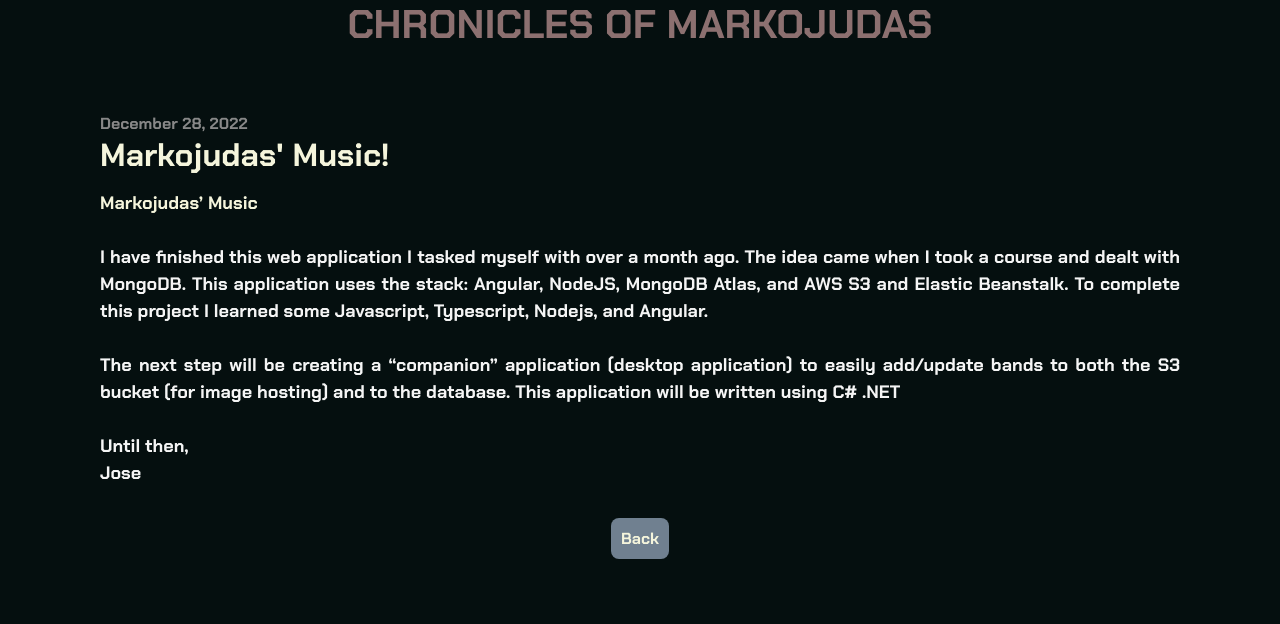
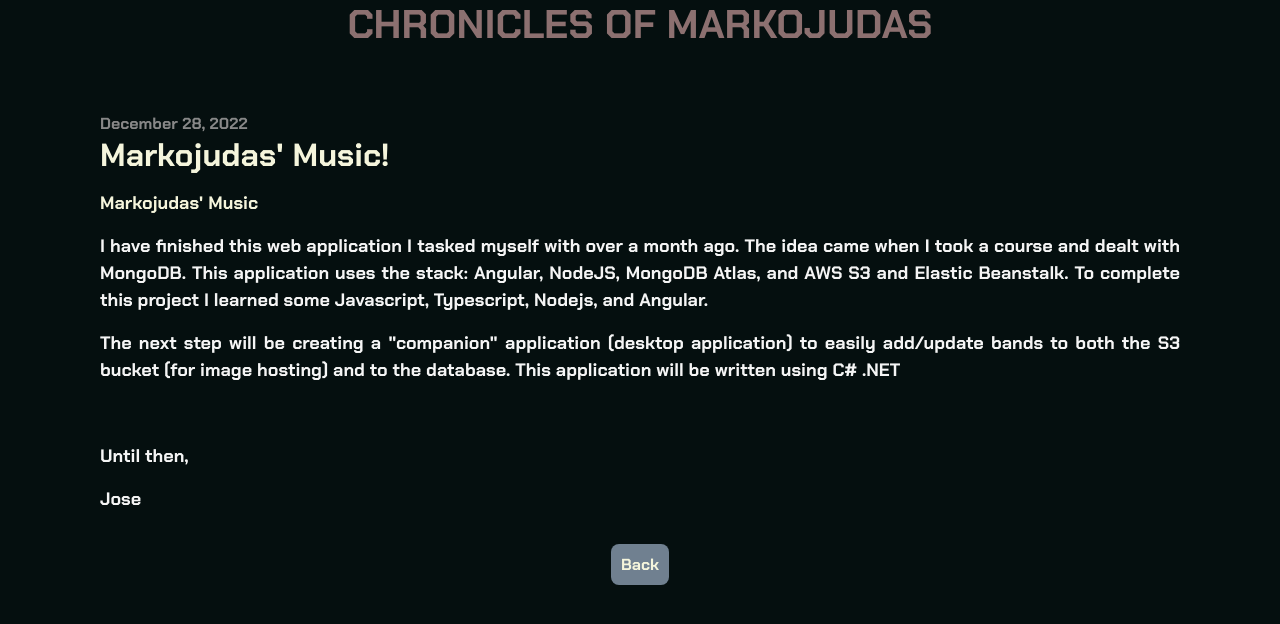
Before and after one commit to Markojudas/chronicles, a Jekyll site: the page built from _posts/2022-12-28-music-library.md, in a window 1280 px wide. Shown: the top 624 px of the page. Built offline with Jekyll 4.4.1, drawn with Linux system fonts in a browser that asks for light colours; nearby versions of some CDN libraries.

Commit message:
edit new post

```diff
--- a/_posts/2022-12-28-music-library.md
+++ b/_posts/2022-12-28-music-library.md
@@ -5,12 +5,10 @@ date: 2022-12-28 14:47
 
 <!-- markdownlint-disable -->
 
-<a href="http://markojudas-music-catalogue.s3-website-us-east-1.amazonaws.com/" target="_blank">Markojudas' Music</a><br><br>
-I have finished this web application I tasked myself with over a month ago. The idea came when I took a course and dealt with MongoDB.
-This application uses the stack: Angular, NodeJS, MongoDB Atlas, and AWS S3 and Elastic Beanstalk. To complete this project I learned some Javascript, Typescript, Nodejs, and Angular.
-<br><br>
-The next step will be creating a "companion" application (desktop application) to easily add/update bands to both the S3 bucket (for image hosting) and to the database. This application will be written using C# .NET
-<br><br>
-Until then,
+<p><a href="http://markojudas-music-catalogue.s3-website-us-east-1.amazonaws.com/" target="_blank">Markojudas' Music</a></p>
+<p>I have finished this web application I tasked myself with over a month ago. The idea came when I took a course and dealt with MongoDB.
+This application uses the stack: Angular, NodeJS, MongoDB Atlas, and AWS S3 and Elastic Beanstalk. To complete this project I learned some Javascript, Typescript, Nodejs, and Angular.</p>
+<p>The next step will be creating a "companion" application (desktop application) to easily add/update bands to both the S3 bucket (for image hosting) and to the database. This application will be written using C# .NET</p>
 <br>
-Jose
+<p>Until then,</p>
+<p>Jose</p>
```
